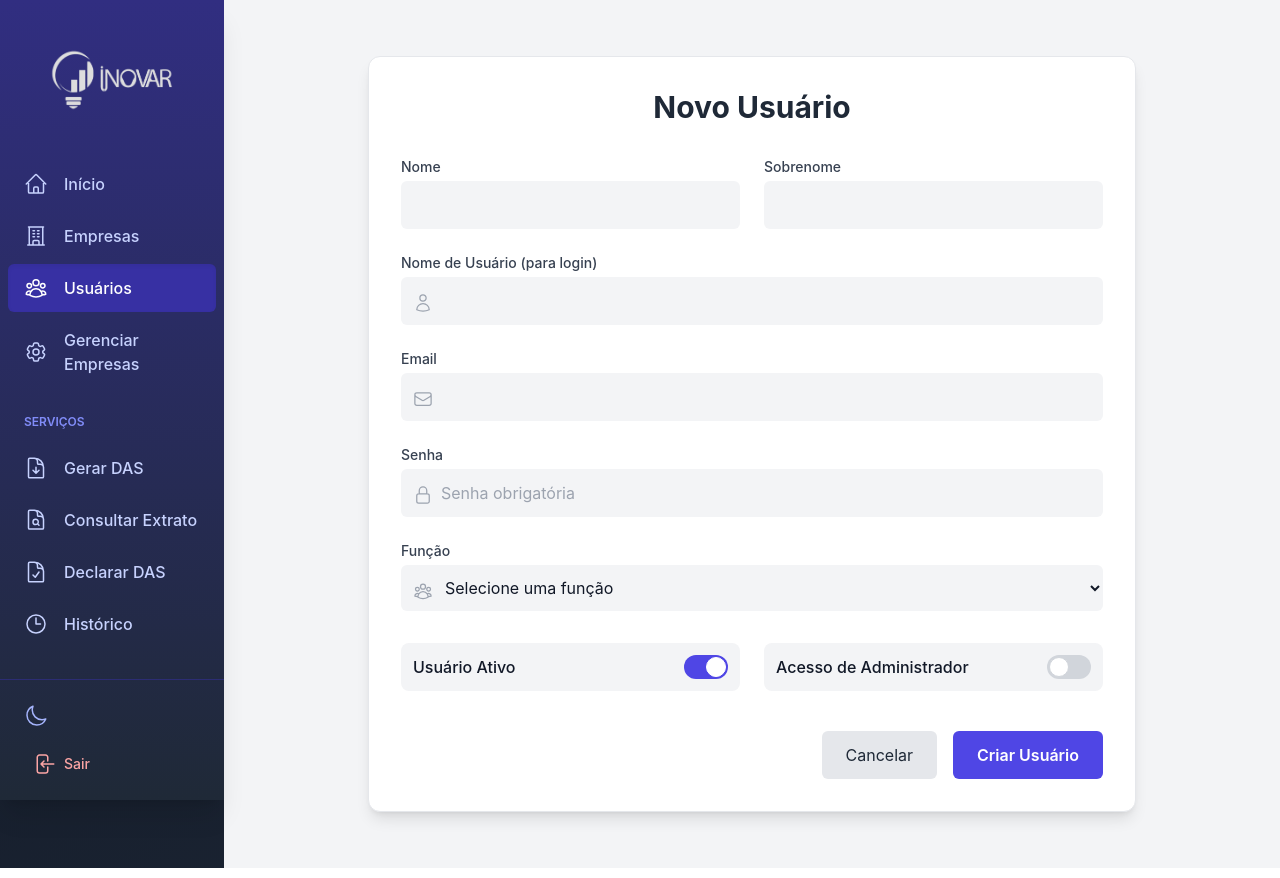
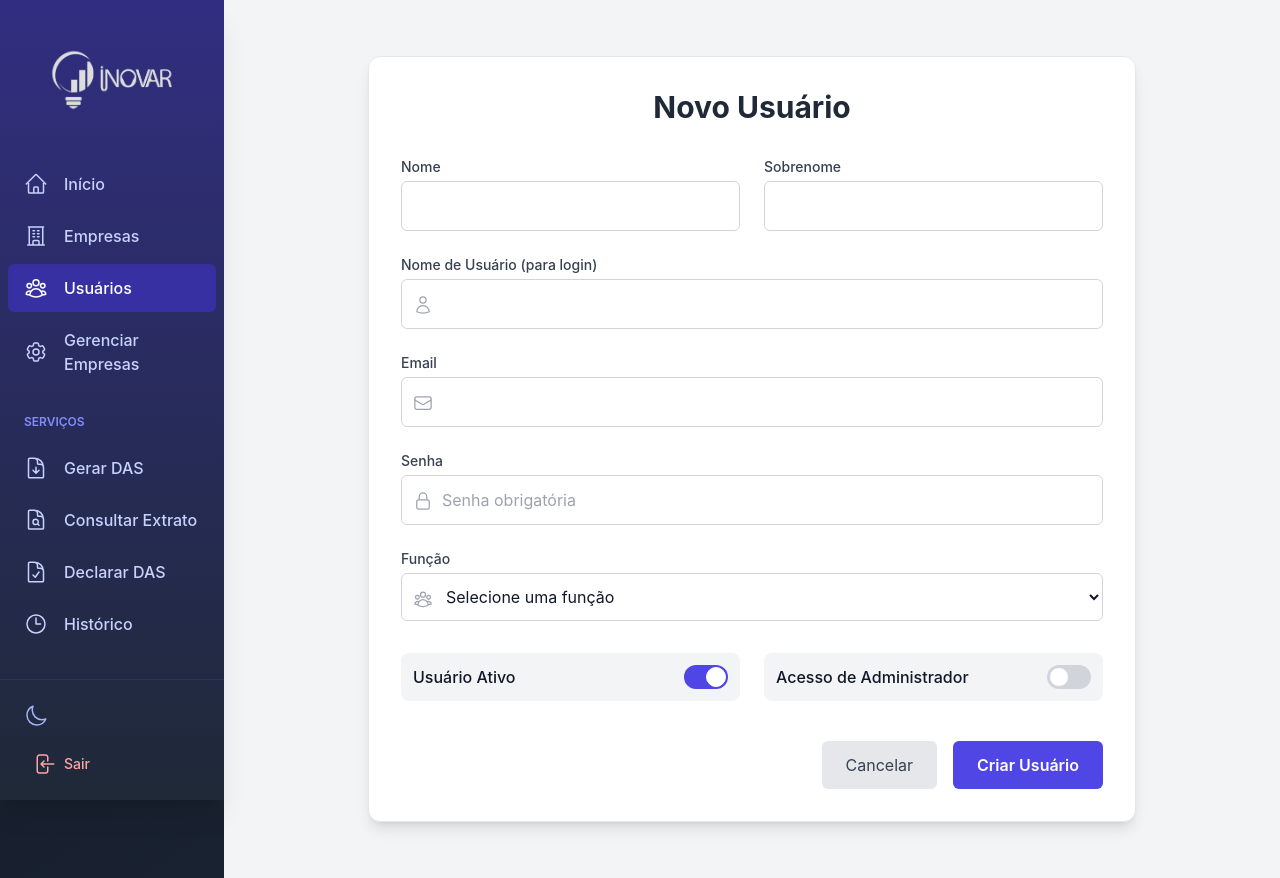
Before and after one commit to raphaelcastelar/web_sistema_inovar, a React (Create React App) app in the folder sistema_inovar/frontend/: page /gerenciar-usuarios/novo in a window 1280 px wide. Built offline with nearby package versions, Linux system fonts and the light colour scheme; sample sign-in values are in the browser's storage.

Commit message:
Update FuncionarioForm.js

```diff
--- a/sistema_inovar/frontend/src/components/FuncionarioForm.js
+++ b/sistema_inovar/frontend/src/components/FuncionarioForm.js
@@ -18,7 +18,7 @@ const FuncionarioForm = () => {
         is_active: true,
         is_staff: false,
         theme: 'light',
-        cargo: '', // Alterado de 'role' para 'cargo'
+        cargo: '',
     });
     const [loading, setLoading] = useState(false);
     const [errors, setErrors] = useState({});
@@ -29,7 +29,7 @@ const FuncionarioForm = () => {
             axiosInstance.get(`/api/funcionarios/${funcionarioId}/`)
                 .then(response => {
                     const { password, ...userData } = response.data;
-                    setFormData({ ...userData, cargo: userData.cargo || 'pessoal' }); // Alterado de 'role' para 'cargo'
+                    setFormData({ ...userData, cargo: userData.cargo || 'pessoal' });
                 })
                 .catch(err => {
                     console.error("Erro ao carregar usuário:", err);
@@ -51,7 +51,7 @@ const FuncionarioForm = () => {
         e.preventDefault();
         setLoading(true);
         setErrors({});
-        console.log('Dados enviados:', formData); // Log para depuração
+        console.log('Dados enviados:', formData);
 
         const payload = { ...formData };
         if (isEditing && !payload.password) {
@@ -84,7 +84,7 @@ const FuncionarioForm = () => {
             initial={{ opacity: 0 }}
             animate={{ opacity: 1 }}
             transition={{ duration: 0.5 }}
-            className="p-6 md:p-8"
+            className="p-6 md:p-8 animate-fade-in"
         >
             <div className="max-w-3xl mx-auto bg-white dark:bg-gray-800 p-8 rounded-xl shadow-lg border border-gray-200 dark:border-gray-700">
                 <h1 className="text-3xl font-bold text-gray-800 dark:text-indigo-300 mb-8 text-center">
@@ -92,8 +92,8 @@ const FuncionarioForm = () => {
                 </h1>
 
                 {errors.general && (
-                    <div className="bg-red-100 dark:bg-red-900/30 border border-red-300 dark:border-red-700 text-red-700 dark:text-red-300 px-4 py-3 rounded-md relative mb-6 flex items-center gap-3" role="alert">
-                        <InformationCircleIcon className="h-6 w-6"/>
+                    <div className="bg-red-100 dark:bg-red-900/30 border border-red-300 dark:border-red-700 text-red-700 dark:text-red-400 px-4 py-3 rounded-md mb-6 flex items-center gap-3" role="alert">
+                        <InformationCircleIcon className="h-6 w-6 text-red-700 dark:text-red-400"/>
                         <span className="block sm:inline">{errors.general}</span>
                     </div>
                 )}
@@ -108,9 +108,9 @@ const FuncionarioForm = () => {
                                 id="first_name"
                                 value={formData.first_name}
                                 onChange={handleChange}
-                                className="mt-1 w-full p-3 bg-gray-100 dark:bg-gray-700 rounded-md border-gray-300 dark:border-gray-600 focus:ring-indigo-500 focus:border-indigo-500"
+                                className="mt-1 w-full p-3 bg-white dark:bg-gray-700 text-gray-900 dark:text-gray-100 rounded-md border border-gray-300 dark:border-gray-600 focus:ring-indigo-500 focus:border-indigo-500 transition-colors"
                             />
-                            {errors.first_name && <p className="text-red-500 text-xs mt-1">{errors.first_name}</p>}
+                            {errors.first_name && <p className="text-red-500 dark:text-red-400 text-xs mt-1">{errors.first_name}</p>}
                         </div>
                         <div>
                             <label htmlFor="last_name" className="block text-sm font-medium text-gray-700 dark:text-gray-300">Sobrenome</label>
@@ -120,15 +120,15 @@ const FuncionarioForm = () => {
                                 id="last_name"
                                 value={formData.last_name}
                                 onChange={handleChange}
-                                className="mt-1 w-full p-3 bg-gray-100 dark:bg-gray-700 rounded-md border-gray-300 dark:border-gray-600 focus:ring-indigo-500 focus:border-indigo-500"
+                                className="mt-1 w-full p-3 bg-white dark:bg-gray-700 text-gray-900 dark:text-gray-100 rounded-md border border-gray-300 dark:border-gray-600 focus:ring-indigo-500 focus:border-indigo-500 transition-colors"
                             />
-                            {errors.last_name && <p className="text-red-500 text-xs mt-1">{errors.last_name}</p>}
+                            {errors.last_name && <p className="text-red-500 dark:text-red-400 text-xs mt-1">{errors.last_name}</p>}
                         </div>
                     </div>
 
                     <div className="relative">
                         <label htmlFor="username" className="block text-sm font-medium text-gray-700 dark:text-gray-300">Nome de Usuário (para login)</label>
-                        <UserIcon className="h-5 w-5 text-gray-400 absolute top-10 left-3"/>
+                        <UserIcon className="h-5 w-5 text-gray-400 dark:text-gray-300 absolute top-10 left-3"/>
                         <input
                             type="text"
                             name="username"
@@ -136,14 +136,14 @@ const FuncionarioForm = () => {
                             value={formData.username}
                             onChange={handleChange}
                             required
-                            className="mt-1 w-full p-3 pl-10 bg-gray-100 dark:bg-gray-700 rounded-md border-gray-300 dark:border-gray-600 focus:ring-indigo-500 focus:border-indigo-500"
+                            className="mt-1 w-full p-3 pl-10 bg-white dark:bg-gray-700 text-gray-900 dark:text-gray-100 rounded-md border border-gray-300 dark:border-gray-600 focus:ring-indigo-500 focus:border-indigo-500 transition-colors"
                         />
-                        {errors.username && <p className="text-red-500 text-xs mt-1">{errors.username}</p>}
+                        {errors.username && <p className="text-red-500 dark:text-red-400 text-xs mt-1">{errors.username}</p>}
                     </div>
 
                     <div className="relative">
                         <label htmlFor="email" className="block text-sm font-medium text-gray-700 dark:text-gray-300">Email</label>
-                        <EnvelopeIcon className="h-5 w-5 text-gray-400 absolute top-10 left-3"/>
+                        <EnvelopeIcon className="h-5 w-5 text-gray-400 dark:text-gray-300 absolute top-10 left-3"/>
                         <input
                             type="email"
                             name="email"
@@ -151,14 +151,14 @@ const FuncionarioForm = () => {
                             value={formData.email}
                             onChange={handleChange}
                             required
-                            className="mt-1 w-full p-3 pl-10 bg-gray-100 dark:bg-gray-700 rounded-md border-gray-300 dark:border-gray-600 focus:ring-indigo-500 focus:border-indigo-500"
+                            className="mt-1 w-full p-3 pl-10 bg-white dark:bg-gray-700 text-gray-900 dark:text-gray-100 rounded-md border border-gray-300 dark:border-gray-600 focus:ring-indigo-500 focus:border-indigo-500 transition-colors"
                         />
-                        {errors.email && <p className="text-red-500 text-xs mt-1">{errors.email}</p>}
+                        {errors.email && <p className="text-red-500 dark:text-red-400 text-xs mt-1">{errors.email}</p>}
                     </div>
 
                     <div className="relative">
                         <label htmlFor="password" className="block text-sm font-medium text-gray-700 dark:text-gray-300">Senha</label>
-                        <LockClosedIcon className="h-5 w-5 text-gray-400 absolute top-10 left-3"/>
+                        <LockClosedIcon className="h-5 w-5 text-gray-400 dark:text-gray-300 absolute top-10 left-3"/>
                         <input
                             type="password"
                             name="password"
@@ -167,32 +167,32 @@ const FuncionarioForm = () => {
                             onChange={handleChange}
                             placeholder={isEditing ? "Deixe em branco para não alterar" : "Senha obrigatória"}
                             required={!isEditing}
-                            className="mt-1 w-full p-3 pl-10 bg-gray-100 dark:bg-gray-700 rounded-md border-gray-300 dark:border-gray-600 focus:ring-indigo-500 focus:border-indigo-500"
+                            className="mt-1 w-full p-3 pl-10 bg-white dark:bg-gray-700 text-gray-900 dark:text-gray-100 rounded-md border border-gray-300 dark:border-gray-600 focus:ring-indigo-500 focus:border-indigo-500 transition-colors"
                         />
-                        {errors.password && <p className="text-red-500 text-xs mt-1">{errors.password}</p>}
+                        {errors.password && <p className="text-red-500 dark:text-red-400 text-xs mt-1">{errors.password}</p>}
                     </div>
 
                     <div className="relative">
                         <label htmlFor="cargo" className="block text-sm font-medium text-gray-700 dark:text-gray-300">Função</label>
-                        <UserGroupIcon className="h-5 w-5 text-gray-400 absolute top-10 left-3"/>
+                        <UserGroupIcon className="h-5 w-5 text-gray-400 dark:text-gray-300 absolute top-10 left-3"/>
                         <select
                             name="cargo"
                             id="cargo"
                             value={formData.cargo}
                             onChange={handleChange}
                             required
-                            className="mt-1 w-full p-3 pl-10 bg-gray-100 dark:bg-gray-700 text-gray-900 dark:text-white rounded-md border-gray-300 dark:border-gray-600 focus:ring-indigo-500 focus:border-indigo-500"
+                            className="mt-1 w-full p-3 pl-10 bg-white dark:bg-gray-700 text-gray-900 dark:text-gray-100 rounded-md border border-gray-300 dark:border-gray-600 focus:ring-indigo-500 focus:border-indigo-500 transition-colors"
                         >
                             <option value="" disabled>Selecione uma função</option>
                             <option value="pessoal">Departamento Pessoal</option>
                             <option value="fiscal">Departamento Fiscal</option>
                             <option value="admin">Administrador</option>
                         </select>
-                        {errors.cargo && <p className="text-red-500 text-xs mt-1">{errors.cargo}</p>}
+                        {errors.cargo && <p className="text-red-500 dark:text-red-400 text-xs mt-1">{errors.cargo}</p>}
                     </div>
 
                     <div className="grid grid-cols-1 sm:grid-cols-2 gap-6 pt-2">
-                        <label htmlFor="is_active" className="flex items-center justify-between p-3 bg-gray-100 dark:bg-gray-700/60 rounded-lg cursor-pointer">
+                        <label htmlFor="is_active" className="flex items-center justify-between p-3 bg-gray-100 dark:bg-gray-700/50 rounded-lg cursor-pointer">
                             <span className="font-medium text-gray-900 dark:text-gray-100">Usuário Ativo</span>
                             <div className="relative">
                                 <input
@@ -206,7 +206,7 @@ const FuncionarioForm = () => {
                                 <div className="w-11 h-6 bg-gray-300 dark:bg-gray-600 rounded-full peer peer-checked:after:translate-x-full peer-checked:after:border-white after:content-[''] after:absolute after:top-0.5 after:left-[2px] after:bg-white after:border-gray-300 after:border after:rounded-full after:h-5 after:w-5 after:transition-all peer-checked:bg-indigo-600"></div>
                             </div>
                         </label>
-                        <label htmlFor="is_staff" className="flex items-center justify-between p-3 bg-gray-100 dark:bg-gray-700/60 rounded-lg cursor-pointer">
+                        <label htmlFor="is_staff" className="flex items-center justify-between p-3 bg-gray-100 dark:bg-gray-700/50 rounded-lg cursor-pointer">
                             <span className="font-medium text-gray-900 dark:text-gray-100">Acesso de Administrador</span>
                             <div className="relative">
                                 <input
@@ -226,14 +226,14 @@ const FuncionarioForm = () => {
                         <button
                             type="button"
                             onClick={() => navigate('/gerenciar-usuarios')}
-                            className="px-6 py-3 bg-gray-200 dark:bg-gray-600 text-gray-800 dark:text-gray-200 rounded-md hover:bg-gray-300 dark:hover:bg-gray-500 transition-colors"
+                            className="px-6 py-3 bg-gray-200 dark:bg-gray-600 text-gray-700 dark:text-gray-200 rounded-md hover:bg-gray-300 dark:hover:bg-gray-500 transition-colors disabled:opacity-50 disabled:cursor-not-allowed"
                             disabled={loading}
                         >
                             Cancelar
                         </button>
                         <button
                             type="submit"
-                            className="px-6 py-3 bg-indigo-600 text-white font-semibold rounded-md hover:bg-indigo-700 focus:outline-none focus:ring-2 focus:ring-offset-2 focus:ring-offset-gray-100 dark:focus:ring-offset-gray-800 focus:ring-indigo-500 disabled:opacity-50 disabled:cursor-not-allowed"
+                            className="px-6 py-3 bg-indigo-600 text-white font-semibold rounded-md hover:bg-indigo-700 focus:outline-none focus:ring-2 focus:ring-offset-2 focus:ring-offset-gray-100 dark:focus:ring-offset-gray-800 focus:ring-indigo-500 disabled:opacity-50 disabled:cursor-not-allowed transition-colors"
                             disabled={loading}
                         >
                             {loading ? 'Salvando...' : (isEditing ? 'Atualizar Usuário' : 'Criar Usuário')}
```
